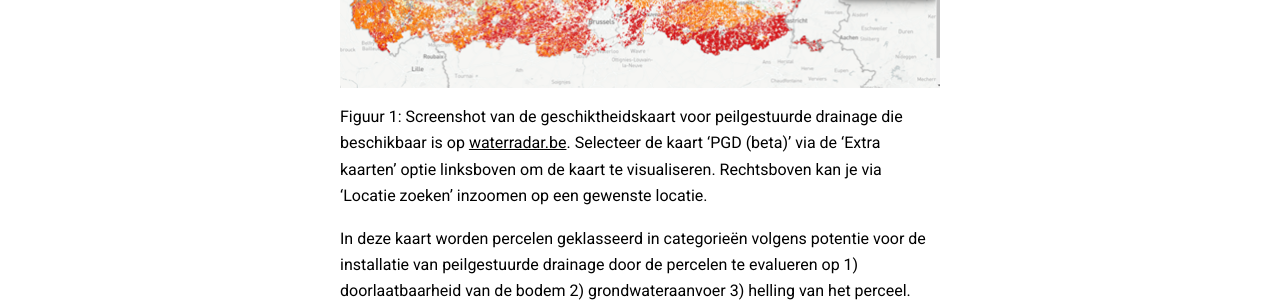
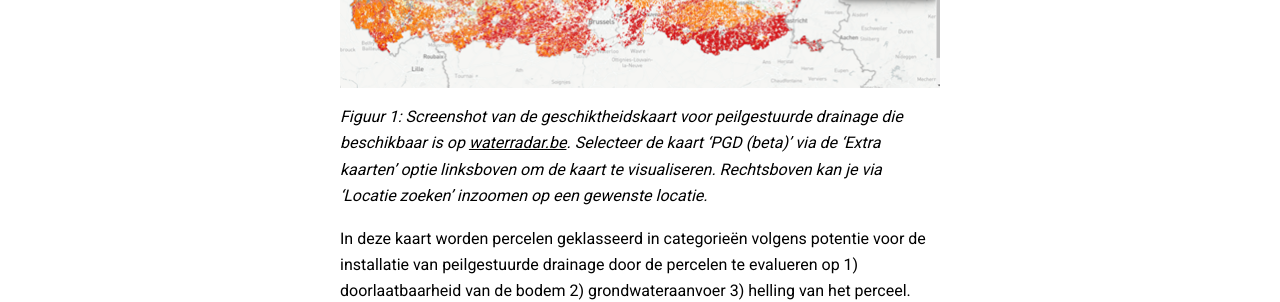
Before and after one commit to sarahgarre/op-peil, a Jekyll site: the page built from _posts/2022-12-11-geschiktheidskaart-online-v1.md, in a window 1280 px wide and 900 px high, scrolled down 727 px. Shown: the part 150-452 px from the top of the window. Built offline with Jekyll 4.4.1, drawn with Linux system fonts in a browser that asks for light colours; nearby versions of some CDN libraries.

Commit message:
datum filenaam

```diff
--- a/_posts/2022-12-11-geschiktheidskaart-online-v1.md
+++ b/_posts/2022-12-11-geschiktheidskaart-online-v1.md
@@ -13,9 +13,9 @@ heeft voor de installatie van peilgestuurde drainage. Je kan een bepaalde locati
 
 ![Screenshot kaart](../assets/img/potentiekaart_screenshot.png)
 
-Figuur 1: Screenshot van de geschiktheidskaart voor peilgestuurde drainage die beschikbaar is op [waterradar.be](https://www.waterradar.be/).
+_Figuur 1: Screenshot van de geschiktheidskaart voor peilgestuurde drainage die beschikbaar is op [waterradar.be](https://www.waterradar.be/).
 Selecteer de kaart 'PGD (beta)' via de 'Extra kaarten' optie linksboven om de kaart te visualiseren. Rechtsboven kan je
-via 'Locatie zoeken' inzoomen op een gewenste locatie.
+via 'Locatie zoeken' inzoomen op een gewenste locatie._
 
 In deze kaart worden percelen geklasseerd in categorieën volgens potentie voor de installatie van peilgestuurde drainage
 door de percelen te evalueren op 1) doorlaatbaarheid van de bodem 2) grondwateraanvoer 3) helling van het perceel.
```
